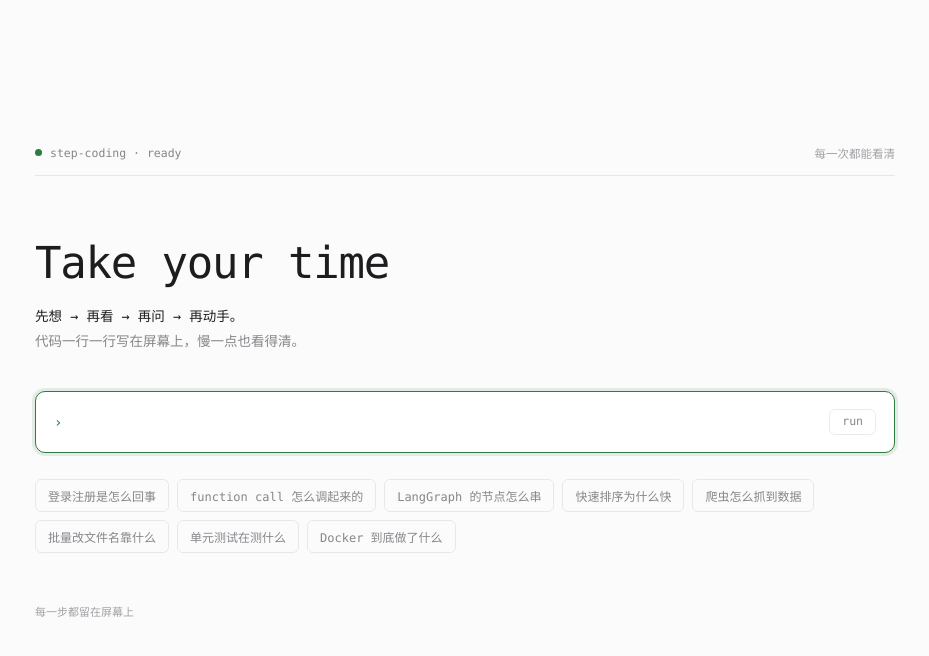
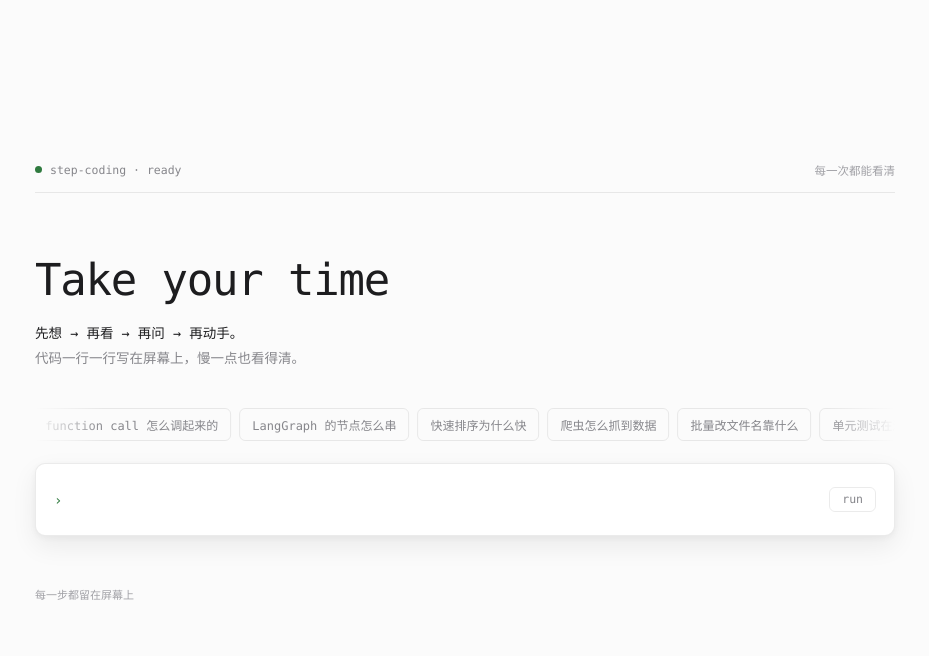
Before and after one commit to New-King/step-coding, a React (Vite) app in the folder web/: page / in a window 1280 px wide. Shown: the top 656 px of the page, without its empty margins (175-1104 px from the left). Built offline with nearby package versions, Linux system fonts and the light colour scheme.

Commit message:
feat(home): 示例改为单行走马灯并提到输入框上方，输入条加高、聚焦改柔和阴影、整块可点聚焦

```diff
--- a/web/src/App.tsx
+++ b/web/src/App.tsx
@@ -1455,7 +1455,13 @@ export default function App() {
    * `prompt` / `send` 只给首页用（终端风的 `›` 和 run）；对话页保持原来的箭头圆钮。
    */
   const composer = (opts: { prompt?: string; send?: string } = {}) => (
-    <div className={`composer ${running ? "busy" : ""}`}>
+    <div
+      className={`composer ${running ? "busy" : ""}`}
+      // 点框里任何地方都落到输入框上，不用非得点中那行字
+      onClick={(e) => {
+        if (!(e.target as HTMLElement).closest("button")) composerRef.current?.focus();
+      }}
+    >
       {opts.prompt && <span className="composer-prompt">{opts.prompt}</span>}
       <textarea
         ref={composerRef}
@@ -1507,15 +1513,27 @@ export default function App() {
               代码一行一行写在屏幕上，慢一点也看得清。
             </p>
 
+            {/* 一行走马灯：示例先露出来，输入框跟在下面 */}
+            <div className="ask-examples">
+              <div className="ask-track">
+                {[0, 1].map((copy) => (
+                  <div className="ask-set" key={copy} aria-hidden={copy === 1}>
+                    {EXAMPLES.map((item) => (
+                      <button
+                        key={item.ask}
+                        className="ask-chip"
+                        tabIndex={copy === 1 ? -1 : 0}
+                        onClick={() => void start(item.ask)}
+                      >
+                        {item.label}
+                      </button>
+                    ))}
+                  </div>
+                ))}
+              </div>
+            </div>
+
             {composer({ prompt: "›", send: "run" })}
-
-            <div className="ask-examples">
-              {EXAMPLES.map((item) => (
-                <button key={item.ask} className="ask-chip" onClick={() => void start(item.ask)}>
-                  {item.label}
-                </button>
-              ))}
-            </div>
 
             {declined && (
               <div className="decline-card">
--- a/web/src/styles.css
+++ b/web/src/styles.css
@@ -560,6 +560,8 @@ button {
   border-radius: 18px;
   box-shadow: var(--shadow);
   text-align: left;
+  /* 整条都是输入区：点空白处也能落光标 */
+  cursor: text;
   transition: box-shadow 0.2s var(--ease);
 }
 
@@ -585,6 +587,7 @@ button {
   width: 36px;
   height: 36px;
   flex: 0 0 36px;
+  cursor: pointer;
   border-radius: 50%;
   background: var(--accent);
   color: #fff;
@@ -869,16 +872,18 @@ button {
 .ask .composer {
   align-items: center;
   gap: 10px;
-  padding: 16px 18px;
+  padding: 18px 18px;
   border-radius: 10px;
   border: 1px solid var(--line);
   background: var(--card);
   box-shadow: none;
-}
-
+  transition: border-color 0.2s var(--ease), box-shadow 0.2s var(--ease);
+}
+
+/* 聚焦不描粗边：只把阴影铺开一点，像纸被轻轻托起来 */
 .ask .composer:focus-within {
-  border-color: #2f7a3f;
-  box-shadow: 0 0 0 3px rgba(47, 122, 63, 0.12);
+  border-color: var(--line);
+  box-shadow: 0 10px 26px rgba(0, 0, 0, 0.07), 0 2px 6px rgba(0, 0, 0, 0.04);
 }
 
 .ask .composer-prompt {
@@ -887,8 +892,8 @@ button {
 }
 
 .ask .composer textarea {
-  font-size: 14px;
-  padding: 3px 0;
+  font-size: 14.5px;
+  padding: 6px 0;
 }
 
 .ask .composer-send.text {
@@ -909,12 +914,51 @@ button {
   color: #fff;
 }
 
-/* 示例：平铺成几行，看得完也点得到 */
+/*
+ * 示例：一行慢慢走。
+ *
+ * 内容复制两份首尾相接，走完一份正好接上，看着就是无限；
+ * 两边用 mask 淡出，别在容器边缘硬切。
+ */
 .ask-examples {
-  display: flex;
-  flex-wrap: wrap;
+  overflow: hidden;
+  margin: 0 0 22px;
+  mask-image: linear-gradient(90deg, transparent, #000 8%, #000 92%, transparent);
+  -webkit-mask-image: linear-gradient(90deg, transparent, #000 8%, #000 92%, transparent);
+}
+
+.ask-track {
+  display: flex;
+  width: max-content;
+  animation: ask-marquee 46s linear infinite;
+}
+
+.ask-set {
+  display: flex;
+  flex: none;
   gap: 8px;
-  margin: 26px 0 0;
+  padding-right: 8px;
+}
+
+@keyframes ask-marquee {
+  from {
+    transform: translateX(0);
+  }
+  to {
+    transform: translateX(-50%);
+  }
+}
+
+@media (prefers-reduced-motion: reduce) {
+  .ask-examples {
+    overflow-x: auto;
+    mask-image: none;
+    -webkit-mask-image: none;
+  }
+
+  .ask-track {
+    animation: none;
+  }
 }
 
 .ask-chip {
```
